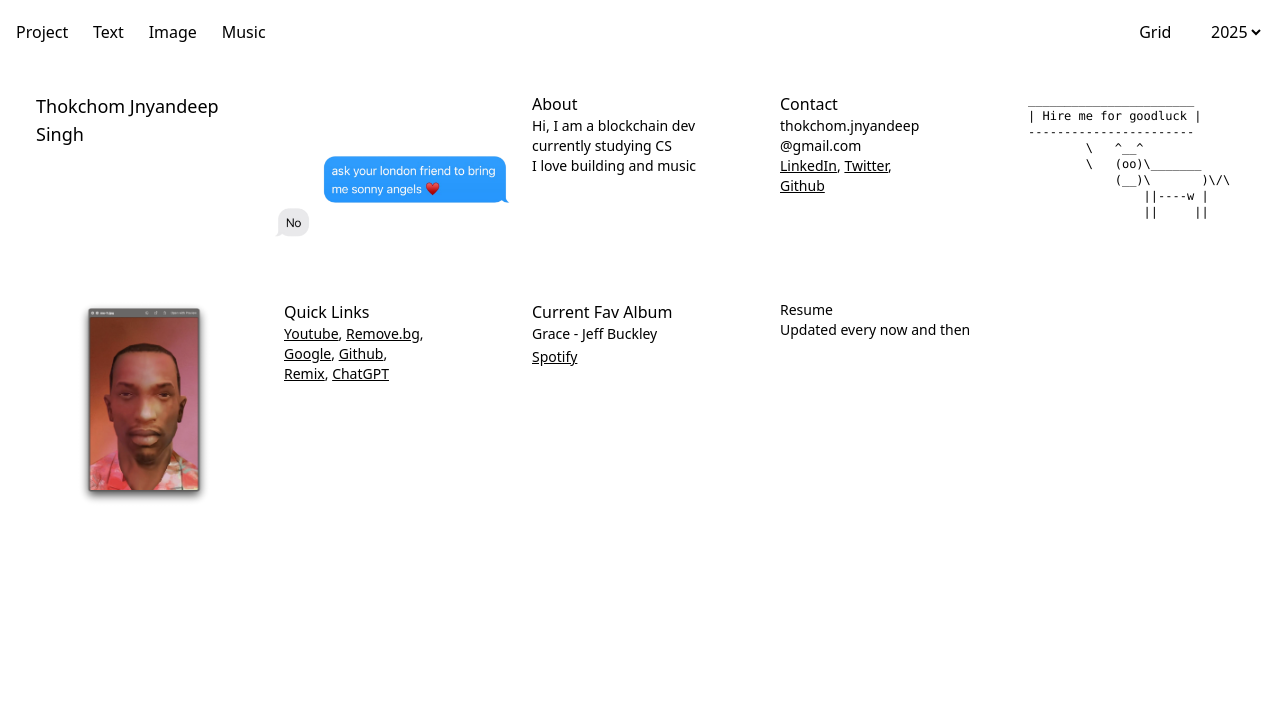
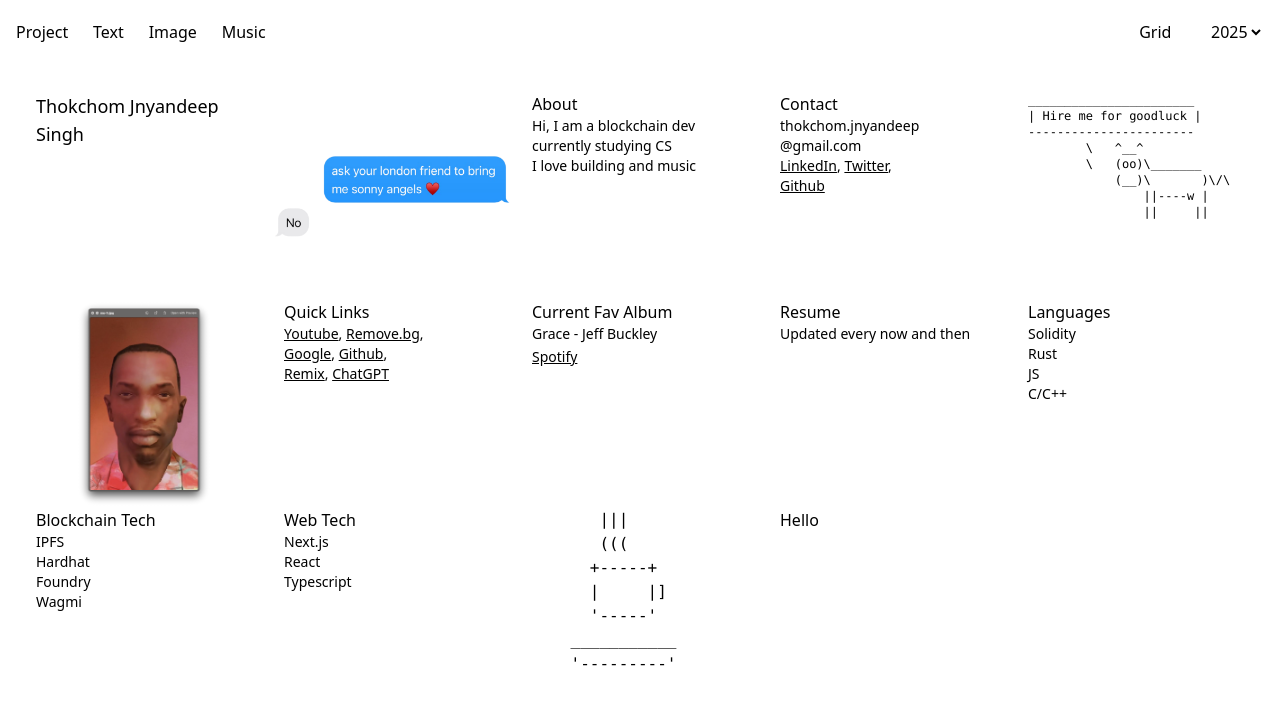
Before and after one commit to jny0444/portfolio, a Next.js app: page / in a window 1280 px wide. Shown: the top 704 px of the page. Built offline with nearby package versions, Linux system fonts and the light colour scheme.

Commit message:
feat: ascii art anim

```diff
--- a/app/page.tsx
+++ b/app/page.tsx
@@ -4,6 +4,8 @@ import LinkTo from "@/components/LinkTo";
 import QuickLinks from "@/components/QuickLinks";
 import AboutAndContact from "@/components/About&Contact";
 import CowSay from "@/components/CowSay";
+import Coffee from "@/components/Coffe";
+import Project2025 from "@/components/Project-2025";
 
 export default function Home() {
   return (
@@ -42,11 +44,44 @@ export default function Home() {
           </LinkTo>
         </div>
         <div className="hover:cursor-ne-resize">
-          <LinkTo href="https://drive.google.com/file/d/1aL4ta6Lz_aRiqDgYuwTWCCMJlC0bWBfe/view?usp=drivesdk" underline="underline">
-            <p>Resume</p>
-            <p className="text-sm">Updated every now and then</p>
-          </LinkTo>
+          <a
+            href="https://drive.google.com/file/d/1aL4ta6Lz_aRiqDgYuwTWCCMJlC0bWBfe/view?usp=drivesdk"
+            className="hover:cursor-ne-resize"
+          >
+            <p className="cursor-ne-resize">Resume</p>
+            <p className="text-sm cursor-ne-resize">
+              Updated every now and then
+            </p>
+          </a>
         </div>
+        <div className="hover:cursor-help">
+          <p>Languages</p>
+          <ol className="text-sm">
+            <li>Solidity</li>
+            <li>Rust</li>
+            <li>JS</li>
+            <li>C/C++</li>
+          </ol>
+        </div>
+        <div>
+          <p>Blockchain Tech</p>
+          <ol className="text-sm">
+            <li>IPFS</li>
+            <li>Hardhat</li>
+            <li>Foundry</li>
+            <li>Wagmi</li>
+          </ol>
+        </div>
+        <div>
+          <p>Web Tech</p>
+          <ol className="text-sm">
+            <li>Next.js</li>
+            <li>React</li>
+            <li>Typescript</li>
+          </ol>
+        </div>
+        <Coffee />
+        <Project2025 />
       </div>
     </div>
   );
--- /dev/null
+++ b/components/Coffe.tsx
@@ -0,0 +1,35 @@
+"use client";
+
+import { useEffect, useState } from "react";
+
+export default function Coffee() {
+  const frames = [")))", "(((", "|||"];
+  const [index, setIndex] = useState(0);
+
+  const frames2 = ["(((", "|||", ")))"];
+  const [index2, setIndex2] = useState(0);
+
+  useEffect(() => {
+    const interval = setInterval(() => {
+      setIndex((prevIndex) => (prevIndex + 1) % frames.length);
+      setIndex2((prevIndex) => (prevIndex + 1) % frames.length);
+    }, 500);
+
+    return () => clearInterval(interval); // Cleanup on unmount
+  }, []);
+
+  return (
+    <div>
+      <pre>
+        {String.raw
+`       ${frames2[index]}
+       ${frames[index]}
+      +-----+
+      |     |]
+      '-----'
+    ___________
+    '---------'`}
+      </pre>
+    </div>
+  );
+}
--- /dev/null
+++ b/components/Project-2025.tsx
@@ -0,0 +1,7 @@
+export default function Project2025() {
+    return (
+        <div>
+            Hello
+        </div>
+    )
+}
```
